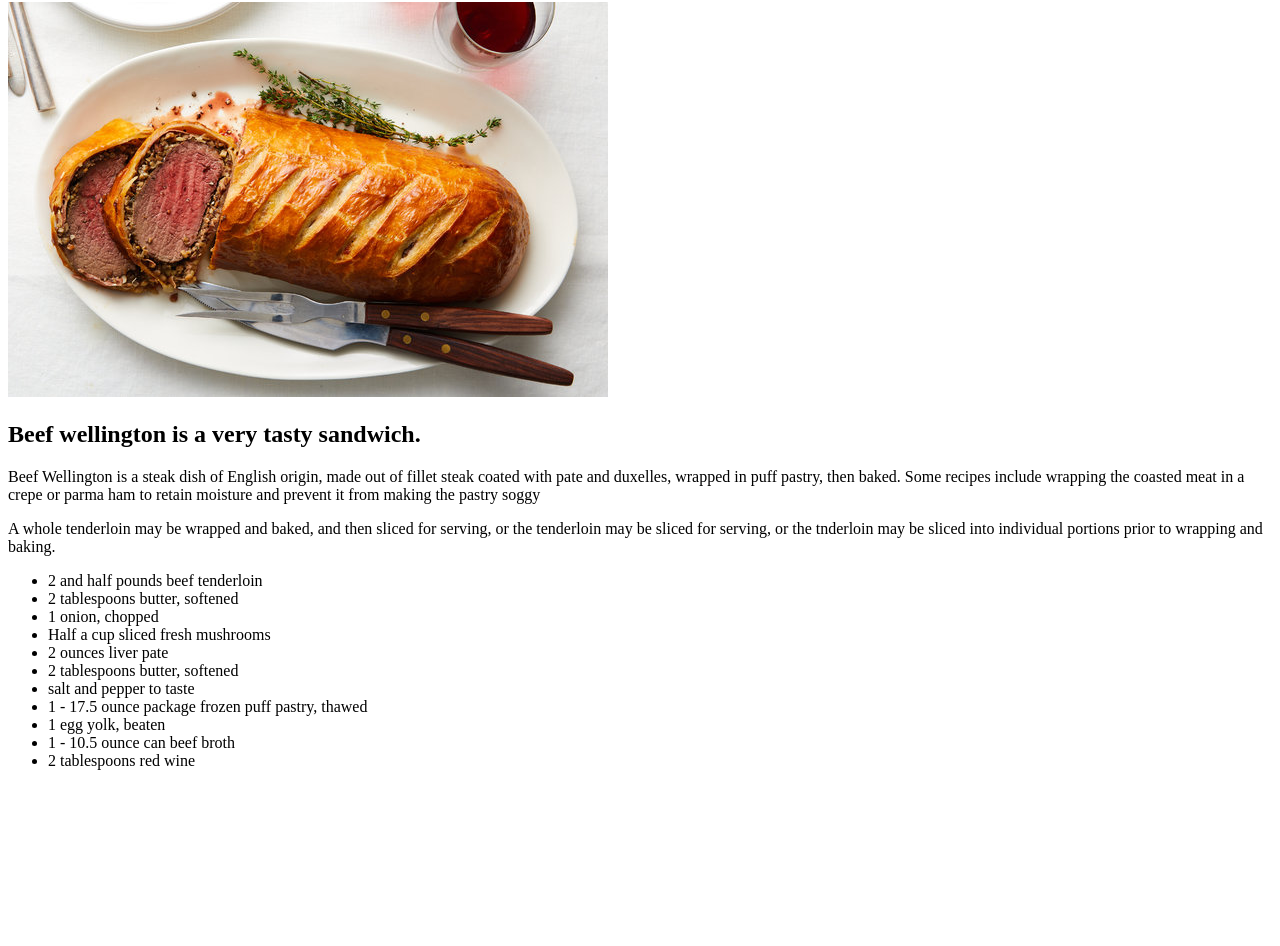
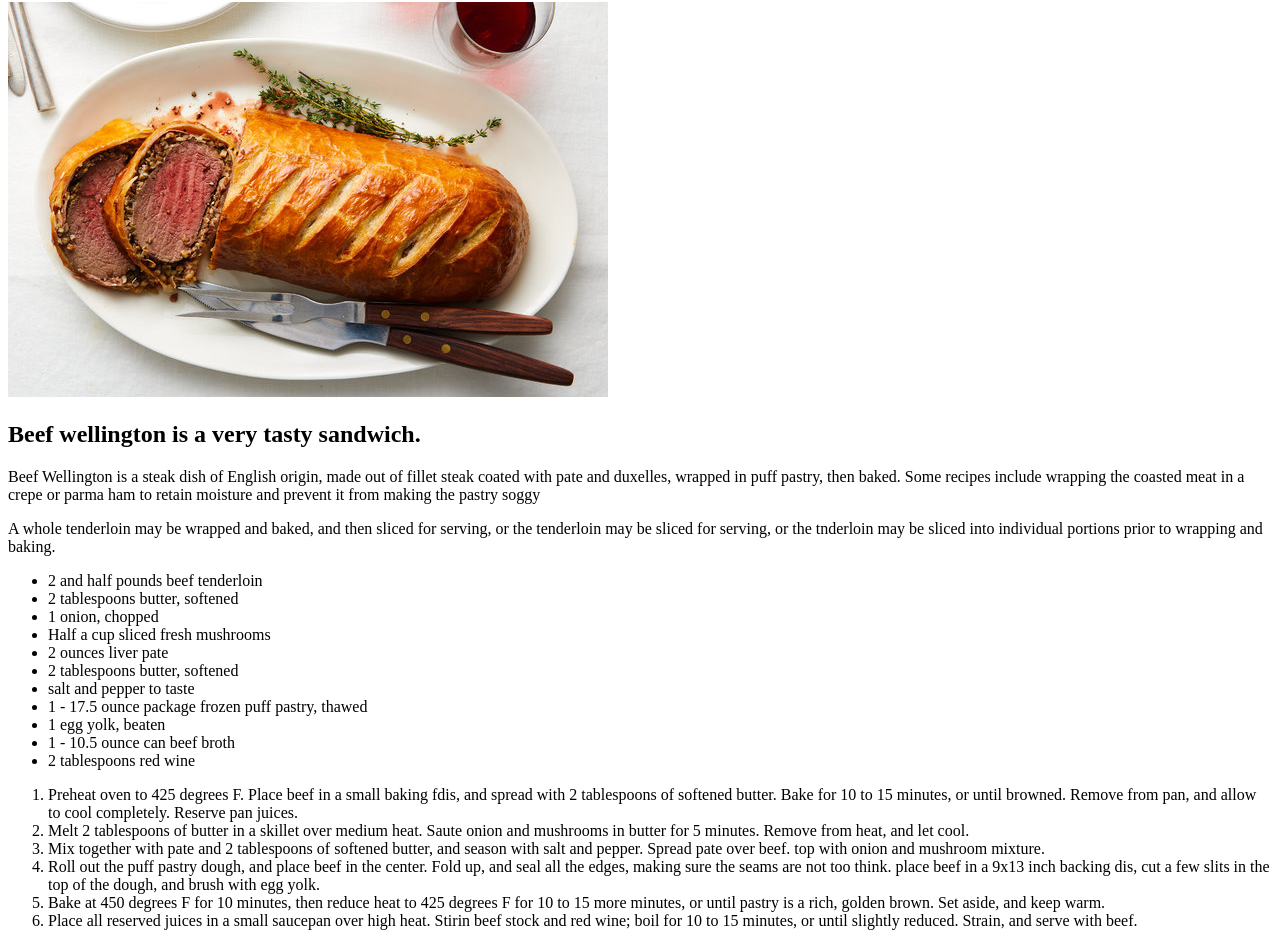
Before and after one commit to malqir/odin-recipes, a plain HTML site: page recipes/beef-wellington.html in a window 1280 px wide. Shown: the part 78-1024 px from the top of the page. Before the commit the page ends 864 px from the top, so only its background shows below. Drawn offline with Linux system fonts and the light colour scheme.

Commit message:
Added directions to the beef wellington recipe

```diff
--- a/recipes/beef-wellington.html
+++ b/recipes/beef-wellington.html
@@ -33,6 +33,29 @@
         <li>1 - 10.5 ounce can beef broth</li>
         <li>2 tablespoons red wine</li>
     </ul>
+    <ol>
+        <li>Preheat oven to 425 degrees F. Place beef in a small baking fdis, and spread with 2 tablespoons
+            of softened butter. Bake for 10 to 15 minutes, or until browned. Remove from pan, and allow to
+            cool completely. Reserve pan juices.
+        </li>
+        <li>Melt 2 tablespoons of butter in a skillet over medium heat. Saute onion and mushrooms in butter
+            for 5 minutes. Remove from heat, and let cool.
+        </li>
+        <li>Mix together with pate and 2 tablespoons of softened butter, and season with salt and pepper. Spread
+            pate over beef. top with onion and mushroom mixture.
+        </li>
+        <li>Roll out the puff pastry dough, and place beef in the center. Fold up, and seal all the edges, making
+            sure the seams are not too think. place beef in a 9x13 inch backing dis, cut a few slits in the top of
+            the dough, and brush with egg yolk.
+        </li>
+        <li>Bake at 450 degrees F for 10 minutes, then reduce heat to 425 degrees F for 10 to 15 more minutes, or
+            until pastry is a rich, golden brown. Set aside, and keep warm.
+        </li>
+        <li>Place all reserved juices in a small saucepan over high heat. Stirin beef stock and red wine; boil for
+            10 to 15 minutes, or until slightly reduced. Strain, and serve with beef.
+        </li>
+     </ol>
+
 
 </body>
 </html>
```
